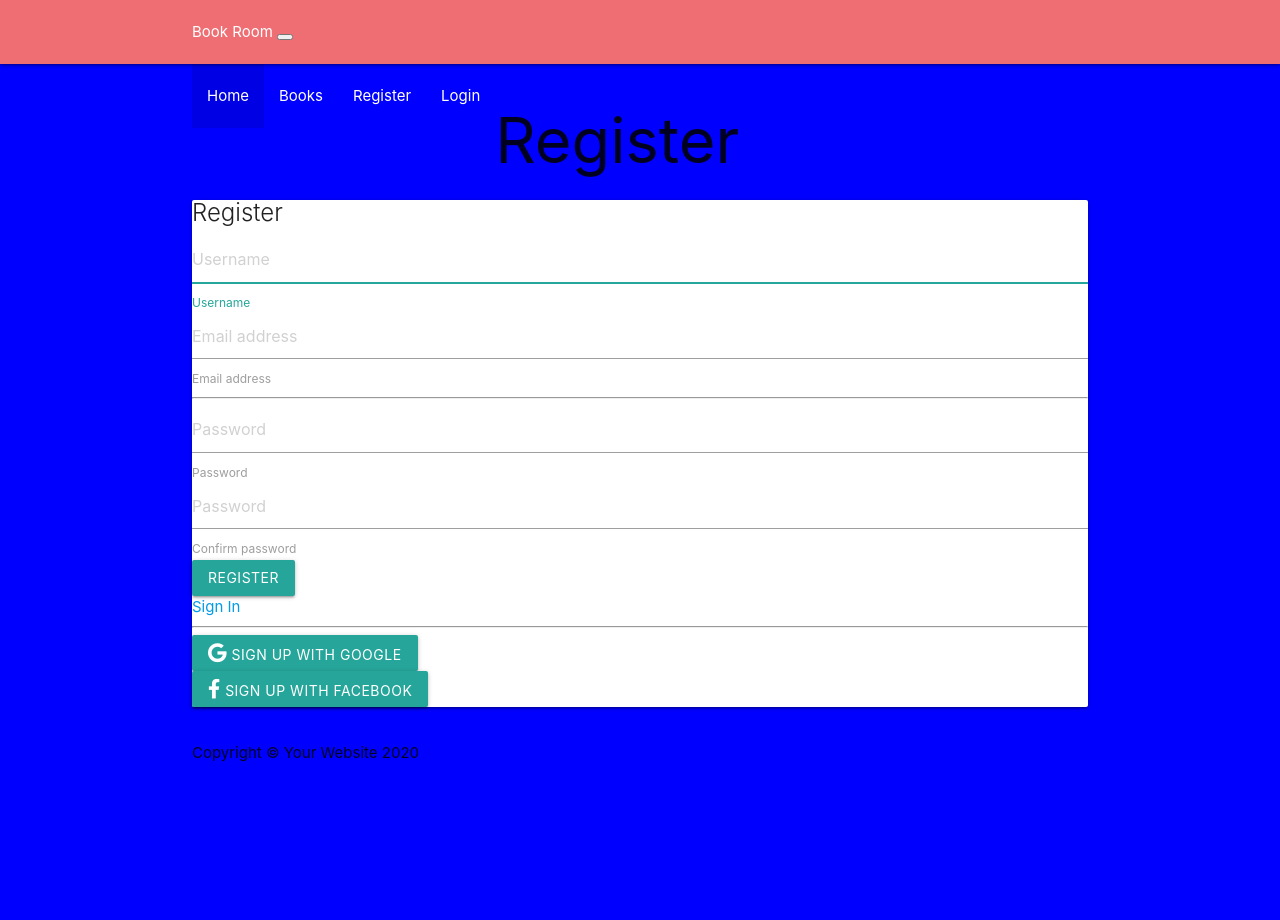
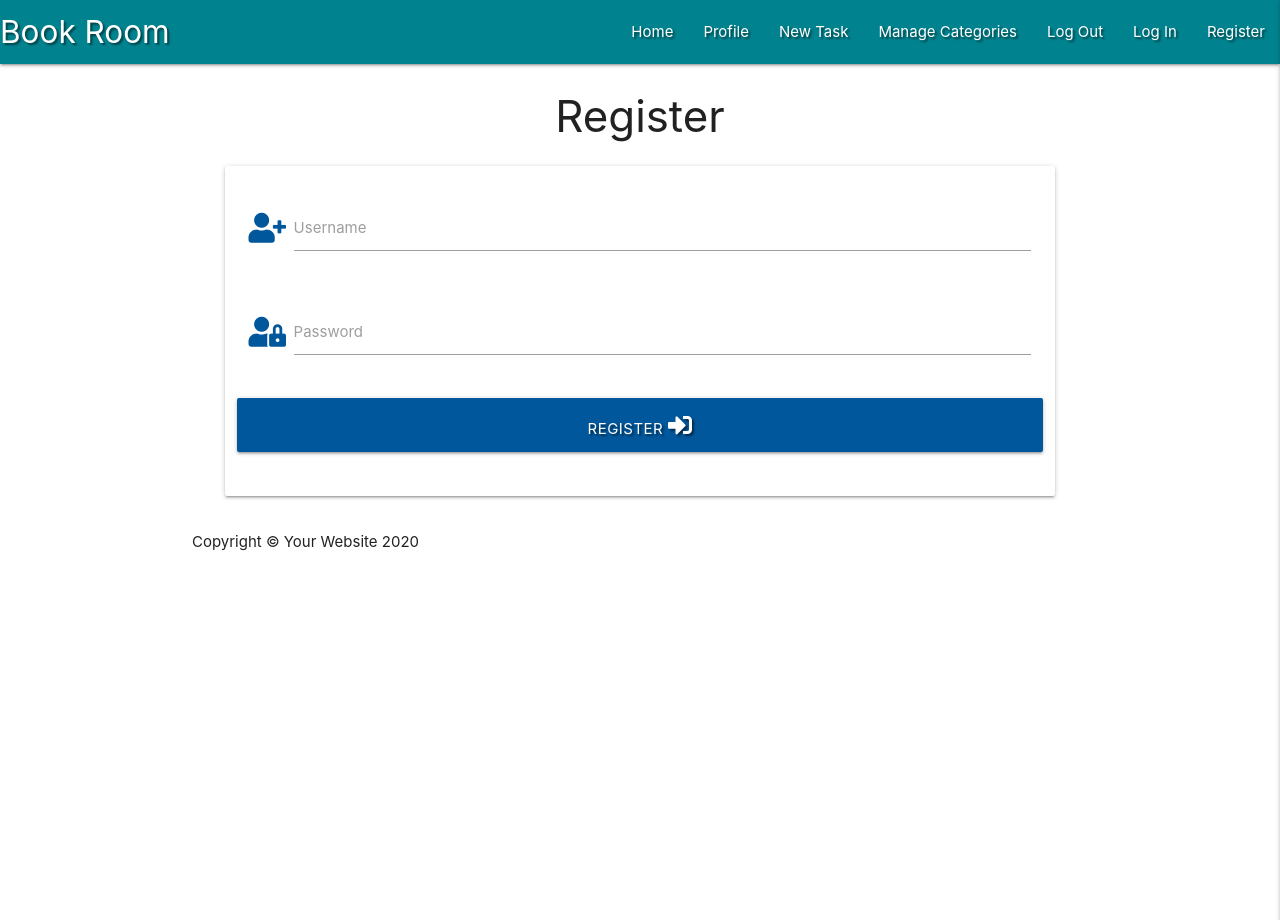
Before and after one commit to Terrimarie/BookRoom, a Flask app: page /register in a window 1280 px wide. Run offline with Flask 2, Linux system fonts and the light colour scheme; some libraries are stand-ins or nearby versions.

Commit message:
Add register template

```diff
--- a/static/css/style.css
+++ b/static/css/style.css
@@ -1,3 +1,3 @@
-body{
-    background-color: blue;
+.text-shadow {
+    text-shadow: 2px 2px 2px rgba(0,0,0,0.5);
 }
--- a/static/js/script.js
+++ b/static/js/script.js
@@ -0,0 +1,3 @@
+$(document).ready(function () {
+    $(".sidenav").sidenav({edge: "right"});
+});
--- a/templates/base.html
+++ b/templates/base.html
@@ -13,41 +13,42 @@
     {% endblock %}
 </head>
 <body>
-    <!-- Navigation -->
-  <nav class="navbar navbar-expand-lg navbar-dark bg-dark fixed-top">
-    <div class="container">
-    <a class="navbar-brand" href="{{ url_for('index') }}">Book Room</a>
-      <button class="navbar-toggler" type="button" data-toggle="collapse" data-target="#navbarResponsive" aria-controls="navbarResponsive" aria-expanded="false" aria-label="Toggle navigation">
-        <span class="navbar-toggler-icon"></span>
-      </button>
-      <div class="collapse navbar-collapse" id="navbarResponsive">
-        <ul class="navbar-nav ml-auto">
-          <li class="nav-item active">
-            <a class="nav-link" href="{{ url_for('index') }}">Home
-              <span class="sr-only">(current)</span>
-            </a>
-          </li>
-          <li class="nav-item">
-            <a class="nav-link" href="{{ url_for('books') }}">Books</a>
-          </li>
-          <li class="nav-item">
-            <a class="nav-link" href="{{ url_for('register') }}">Register</a>
-          </li>
-          <li class="nav-item">
-            <a class="nav-link" href="{{ url_for('login') }}">Login</a>
-          </li>
+
+    <header>
+        <!-- top navbar -->
+        <nav class="nav-extended text-shadow cyan darken-3
+">
+            <div class="nav-wrapper">
+            <a href="{{ url_for('get_books') }}" class="brand-logo">Book Room</a>
+            <a href="#" data-target="mobile-demo" class="sidenav-trigger right"><i class="fas fa-bars"></i></a>
+            <ul class="right hide-on-med-and-down">
+                <li><a href="{{ url_for('get_books') }}">Home</a></li>
+                <li><a href="#">Profile</a></li>
+                <li><a href="#">New Task</a></li>
+                <li><a href="#">Manage Categories</a></li>
+                <li><a href="#">Log Out</a></li>
+                <li><a href="#">Log In</a></li>
+                <li><a href="{{ url_for('register') }}">Register</a></li>
+            </ul>
+            </div>
+        </nav>
+
+        <!-- mobile sidenav -->
+        <ul class="sidenav" id="mobile-demo">
+            <li><h4 class="center-align.light-blue-text.text-darken-4">Book Room</h4></li>
+            <li><a href="{{ url_for('get_books') }}">Home</a></li>
+            <li><a href="#">Profile</a></li>
+            <li><a href="#">New Task</a></li>
+            <li><a href="#">Manage Categories</a></li>
+            <li><a href="#">Log Out</a></li>
+            <li><a href="#">Log In</a></li>
+            <li><a href="{{ url_for('register') }}">Register</a></li>
         </ul>
-      </div>
-    </div>
-  </nav>
+
+    </header>
 
         {% block content %}
         {% endblock %}
-
-    <!-- /.row -->
-
-  </div>
-  <!-- /.container -->
 
   <!-- Footer -->
   <footer class="py-5 bg-dark">
@@ -58,7 +59,7 @@
   </footer>
 
 <!-- Jquery -->
-<script src="http://code.jquery.com/jquery-3.5.1.min.js"        integrity="sha256-9/aliU8dGd2tb6OSsuzixeV4y/faTqgFtohetphbbj0=" crossorigin="anonymous"></script>
+<script src="https://code.jquery.com/jquery-3.5.1.min.js"        integrity="sha256-9/aliU8dGd2tb6OSsuzixeV4y/faTqgFtohetphbbj0=" crossorigin="anonymous"></script>
 <script src="https://cdnjs.cloudflare.com/ajax/libs/materialize/1.0.0/js/materialize.min.js"></script>
 <script src="{{ url_for('static', filename='js/script.js') }}"></script>
 {% block scripts %}
--- a/templates/index.html
+++ /dev/null
@@ -1,5 +0,0 @@
-{% extends 'base.html' %}
-{% block content %}
-
-    <h1>Home</h1>
-{% endblock %}
--- a/templates/register.html
+++ b/templates/register.html
@@ -1,52 +1,35 @@
-{% extends 'base.html' %}
+{% extends "base.html" %}
 {% block content %}
 
-    <h1>Register</h1>
-<!-- This snippet uses Font Awesome 5 Free as a dependency. You can download it at fontawesome.io! -->
+    <h3 class="center-align">Register</h3>
 
-<body>
-  <div class="container">
     <div class="row">
-      <div class="col-lg-10 col-xl-9 mx-auto">
-        <div class="card card-signin flex-row my-5">
-          <div class="card-img-left d-none d-md-flex">
-             <!-- Background image for card set in CSS! -->
-          </div>
-          <div class="card-body">
-            <h5 class="card-title text-center">Register</h5>
-            <form class="form-signin">
-              <div class="form-label-group">
-                <input type="text" id="inputUserame" class="form-control" placeholder="Username" required autofocus>
-                <label for="inputUserame">Username</label>
-              </div>
+        <form class="col s12 m8 offset-m2" method="POST" action="{{ url_for('register') }}">
+            <div class="card-panel">
+                <!-- username -->
+                <div class="row">
+                    <div class="input-field col s12">
+                        <i class="fas fa-user-plus prefix light-blue-text text-darken-4"></i>
+                        <input id="username" name="username" type="text" class="validate">
+                        <label for="username">Username</label>
+                    </div>
+                </div>
+                <!-- password -->
+                <div class="row">
+                    <div class="input-field col s12">
+                    <i class="fas fa-user-lock prefix light-blue-text text-darken-4"></i>
+                    <input id="password" name="password" type="password" class="validate">
+                    <label for="password">Password</label>
+                    </div>
+                </div>
+                <!-- register -->
+                <div class="row">
+                    <button type="submit" class="col s12 btn-large light-blue darken-4 text-shadow">
+                        Register <i class="fas fa-sign-in-alt"></i>
+                    </button>
+                </div>
+            </div>
+        </form>
+    </div>
 
-              <div class="form-label-group">
-                <input type="email" id="inputEmail" class="form-control" placeholder="Email address" required>
-                <label for="inputEmail">Email address</label>
-              </div>
-
-              <hr>
-
-              <div class="form-label-group">
-                <input type="password" id="inputPassword" class="form-control" placeholder="Password" required>
-                <label for="inputPassword">Password</label>
-              </div>
-
-              <div class="form-label-group">
-                <input type="password" id="inputConfirmPassword" class="form-control" placeholder="Password" required>
-                <label for="inputConfirmPassword">Confirm password</label>
-              </div>
-
-              <button class="btn btn-lg btn-primary btn-block text-uppercase" type="submit">Register</button>
-              <a class="d-block text-center mt-2 small" href="#">Sign In</a>
-              <hr class="my-4">
-              <button class="btn btn-lg btn-google btn-block text-uppercase" type="submit"><i class="fab fa-google mr-2"></i> Sign up with Google</button>
-              <button class="btn btn-lg btn-facebook btn-block text-uppercase" type="submit"><i class="fab fa-facebook-f mr-2"></i> Sign up with Facebook</button>
-            </form>
-          </div>
-        </div>
-      </div>
-    </div>
-  </div>
-</body>
 {% endblock %}
```
Also changed, not shown: templates/login.html (deleted, +0 -46 lines).
